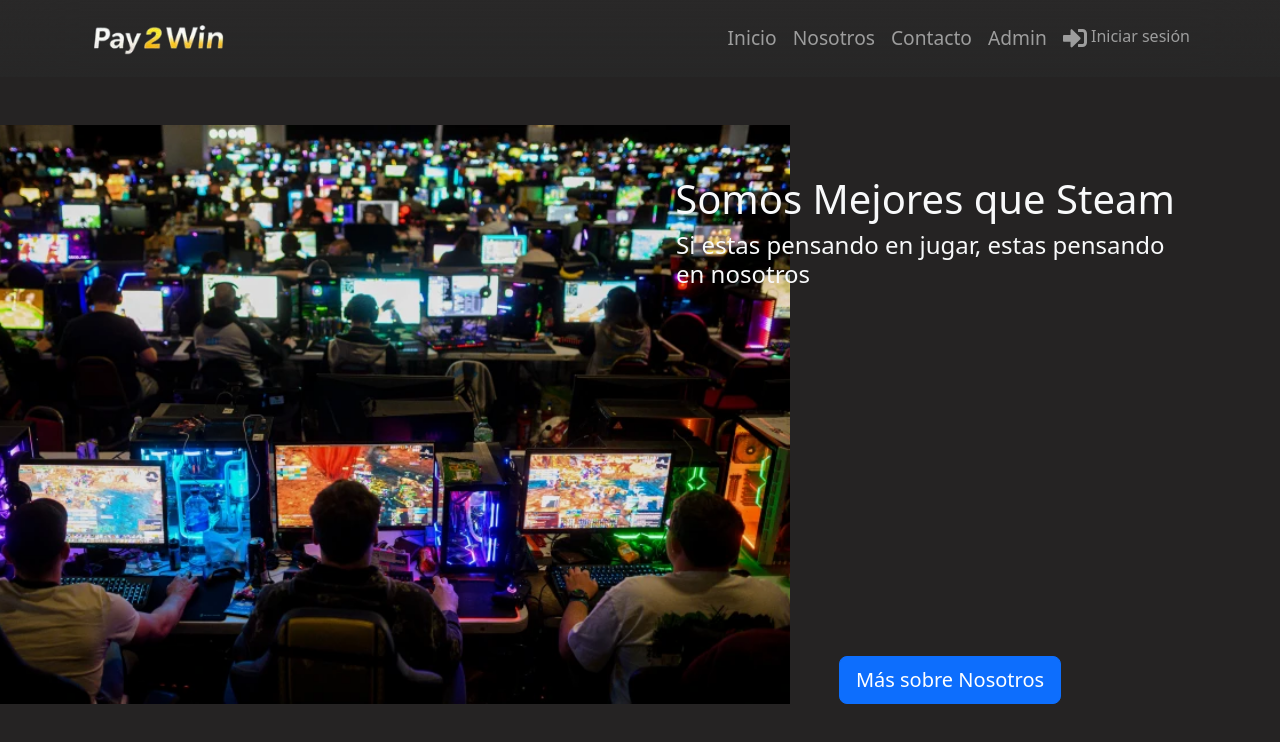
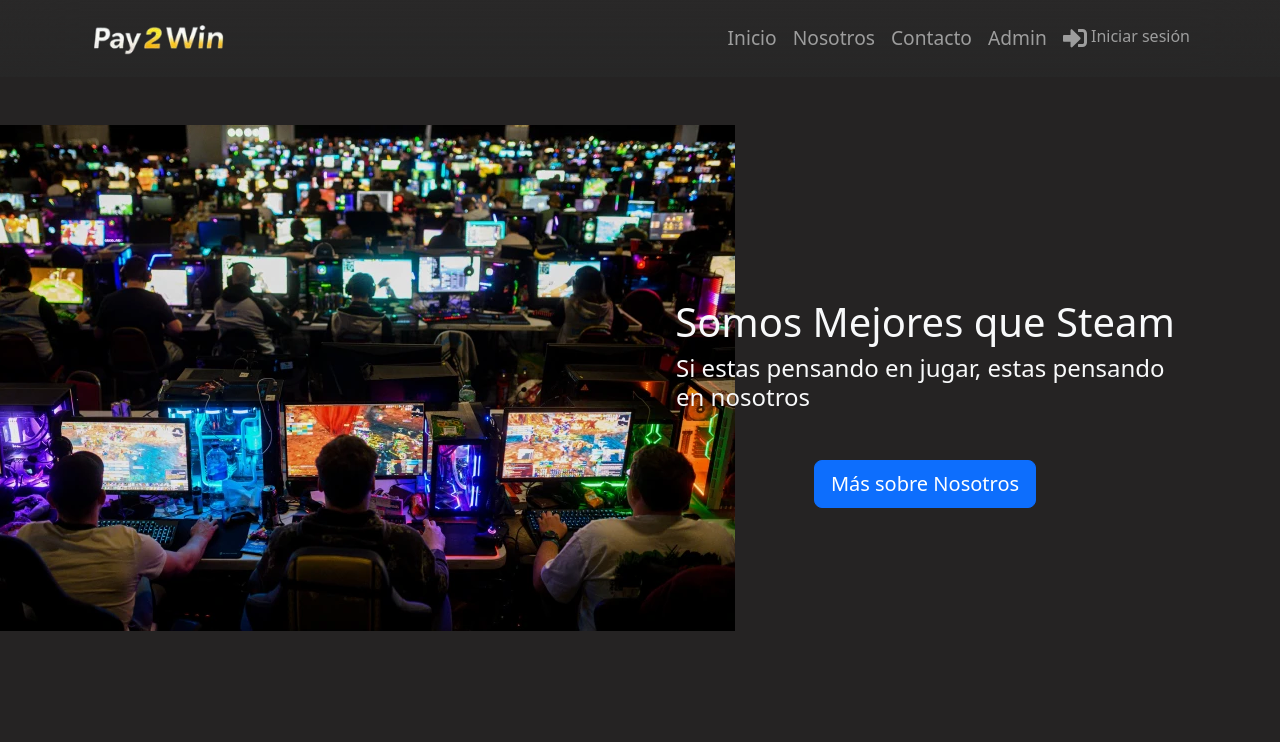
Before and after one commit to gomezivan94/React3-Equipo3, a React (Vite) app in the folder Pay-2-Win/: page /about in a window 1280 px wide. Shown: the top 742 px of the page. Built offline with nearby package versions, Linux system fonts and the light colour scheme; no server answers.

Commit message:
arreglo estilos en paginas

```diff
--- a/Pay-2-Win/src/pages/About/About.css
+++ b/Pay-2-Win/src/pages/About/About.css
@@ -1,8 +1,4 @@
-button {
-    margin-top: 320px;
-    margin-left: 50px;
 
-}
 .Titulo {
 margin-top: 50px;
 
--- a/Pay-2-Win/src/pages/AboutGame/AboutGame.jsx
+++ /dev/null
@@ -1,11 +0,0 @@
-import React from 'react'
-
-function AboutGame() {
-  return (
-    <div>
-      AboutGame
-    </div>
-  )
-}
-
-export default AboutGame
--- a/Pay-2-Win/src/pages/index.js
+++ b/Pay-2-Win/src/pages/index.js
@@ -1,5 +1,4 @@
 export { default as About } from './About/About';
-export { default as AboutGame } from './AboutGame/AboutGame';
 export { default as Admin } from './Admin/Admin';
 export { default as Contact } from './Contact/Contact';
 export { default as Error404 } from './Error404/Error404';
```
Also changed, not shown: Pay-2-Win/src/pages/AboutGame/AboutGame.css (deleted).
